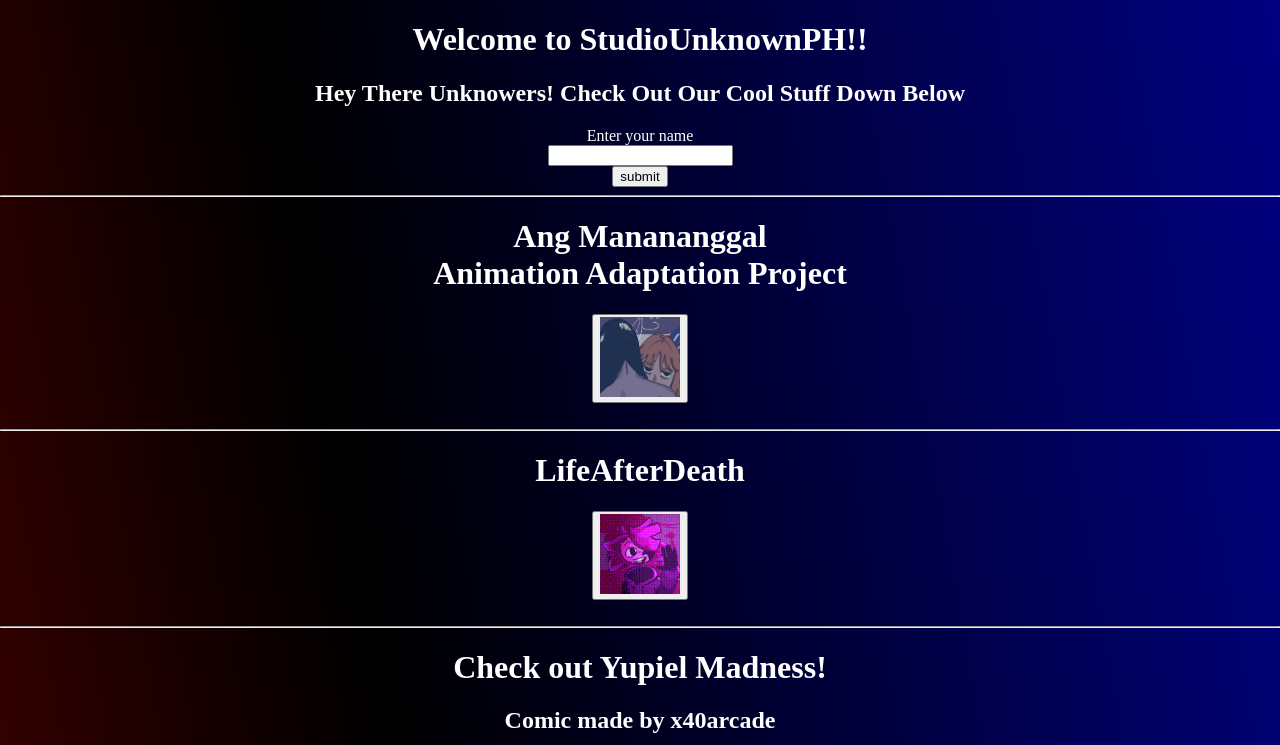
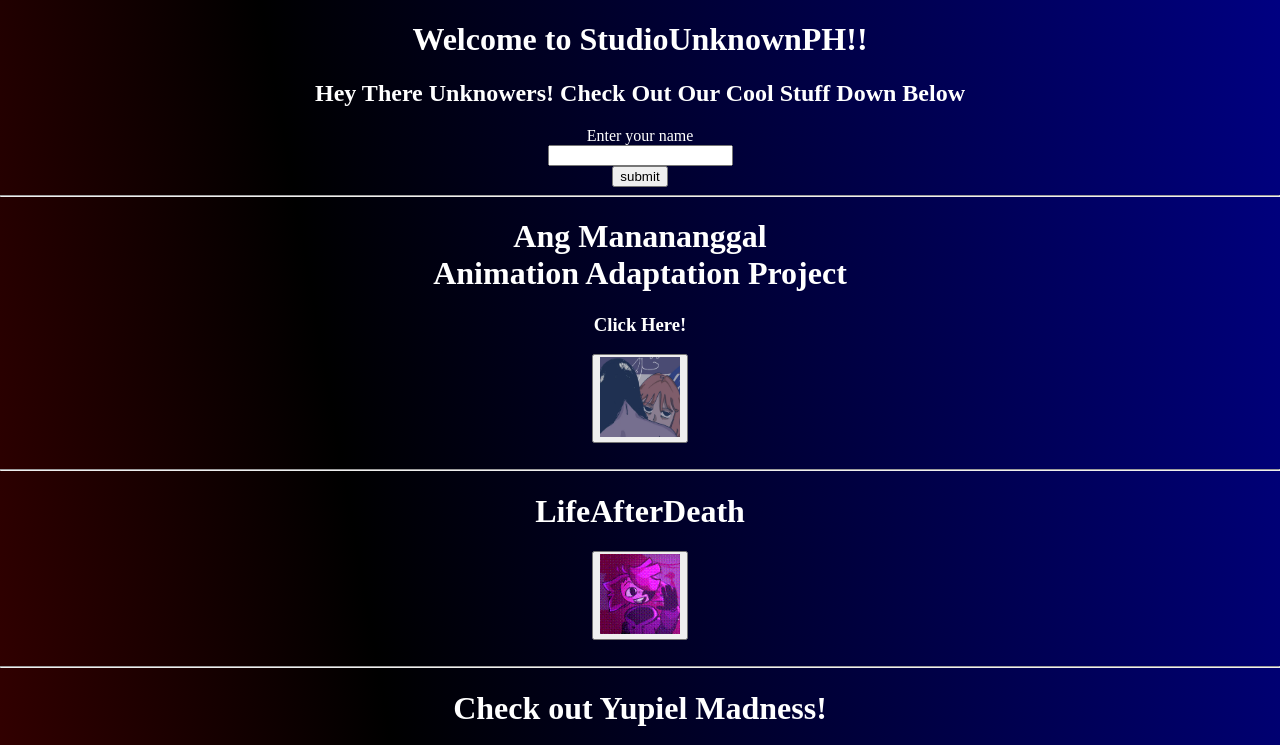
Before and after one commit to KennesuBakkuro/WebsiteSU, a plain HTML site: page index.html in a window 1280 px wide. Shown: the top 745 px of the page. Drawn offline with Linux system fonts and the light colour scheme.

Commit message:
Update index.html

```diff
--- a/index.html
+++ b/index.html
@@ -32,6 +32,7 @@
     <!--Ang Manananggal Pilot-->
     <div class="Project1">
         <h1>Ang Manananggal <br>Animation Adaptation Project</h1>
+        <h3>Click Here!</h3>
         <a href="index9.html">
             <button>
             <img title="Goes to LifeAfterDeath Page"
```
